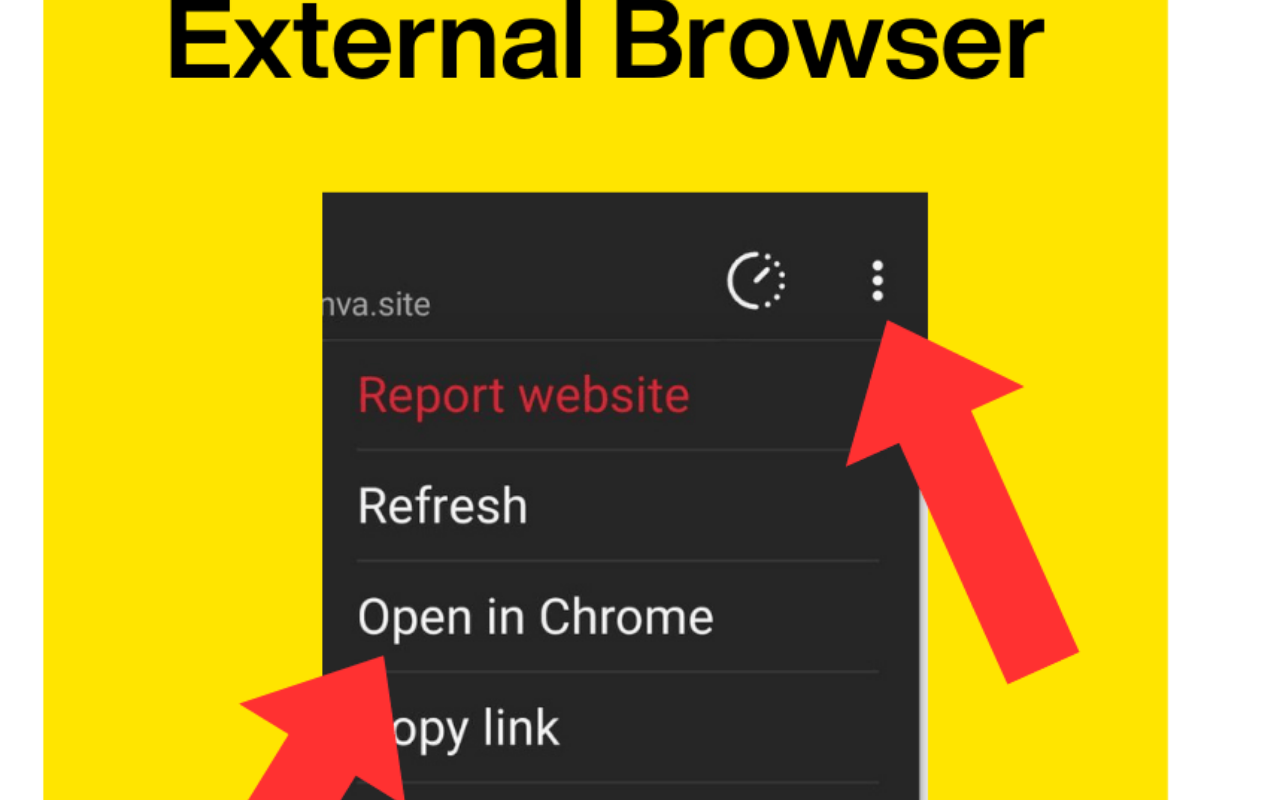
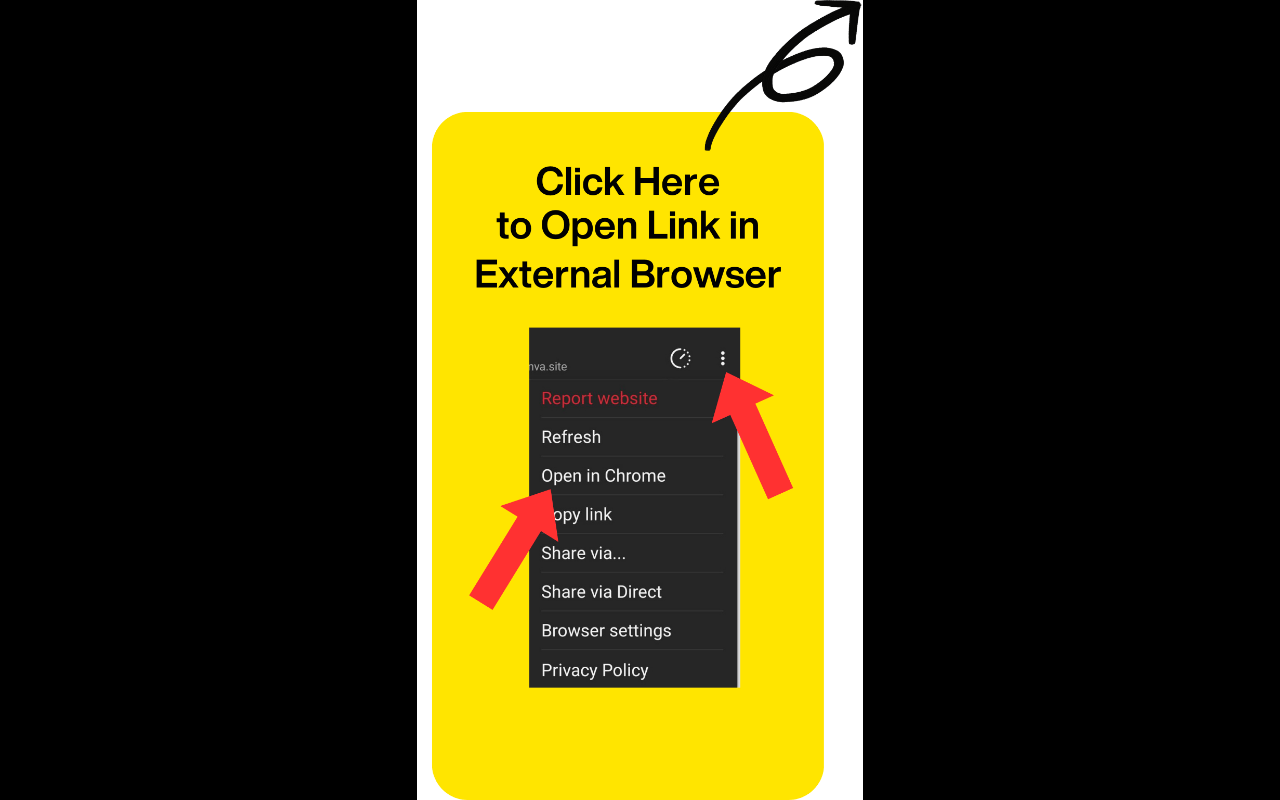
Before and after one commit to kuratted/redirect, a plain HTML site: page open-external-browser.html in a window 1280 px wide. Drawn offline with Linux system fonts and the light colour scheme.

Commit message:
Update open-external-browser.html

```diff
--- a/open-external-browser.html
+++ b/open-external-browser.html
@@ -30,29 +30,20 @@
 
         /* Inner element with 9:16 aspect ratio */
         .aspect-ratio-inner {
-            width: 56.25vh; /* 9:16 aspect ratio */
-            height: 100vh;
-            max-width: 100vw;
+            width: 100%; /* Allow the inner to take full width */
+            height: 100%; /* Allow the inner to take full height */
             display: flex;
             align-items: center;
             justify-content: center;
             overflow: hidden;
         }
 
-        /* Responsive adjustment for landscape viewports */
-        @media (min-aspect-ratio: 9/16) {
-            .aspect-ratio-inner {
-                width: 100vw;
-                height: 177.78vw; /* 16:9 inverted */
-                max-height: 100vh;
-            }
-        }
-
-        /* Styling for the image to fit and cover */
+        /* Styling for the image to ensure it is fully visible */
         .aspect-ratio-inner img {
-            width: 100%;
-            height: 100%;
-            object-fit: cover;
+            max-width: 100%;
+            max-height: 100%;
+            object-fit: contain; /* Ensure the whole image is visible */
+            display: block; /* Prevent extra space below the image */
         }
     </style>
 </head>
```
